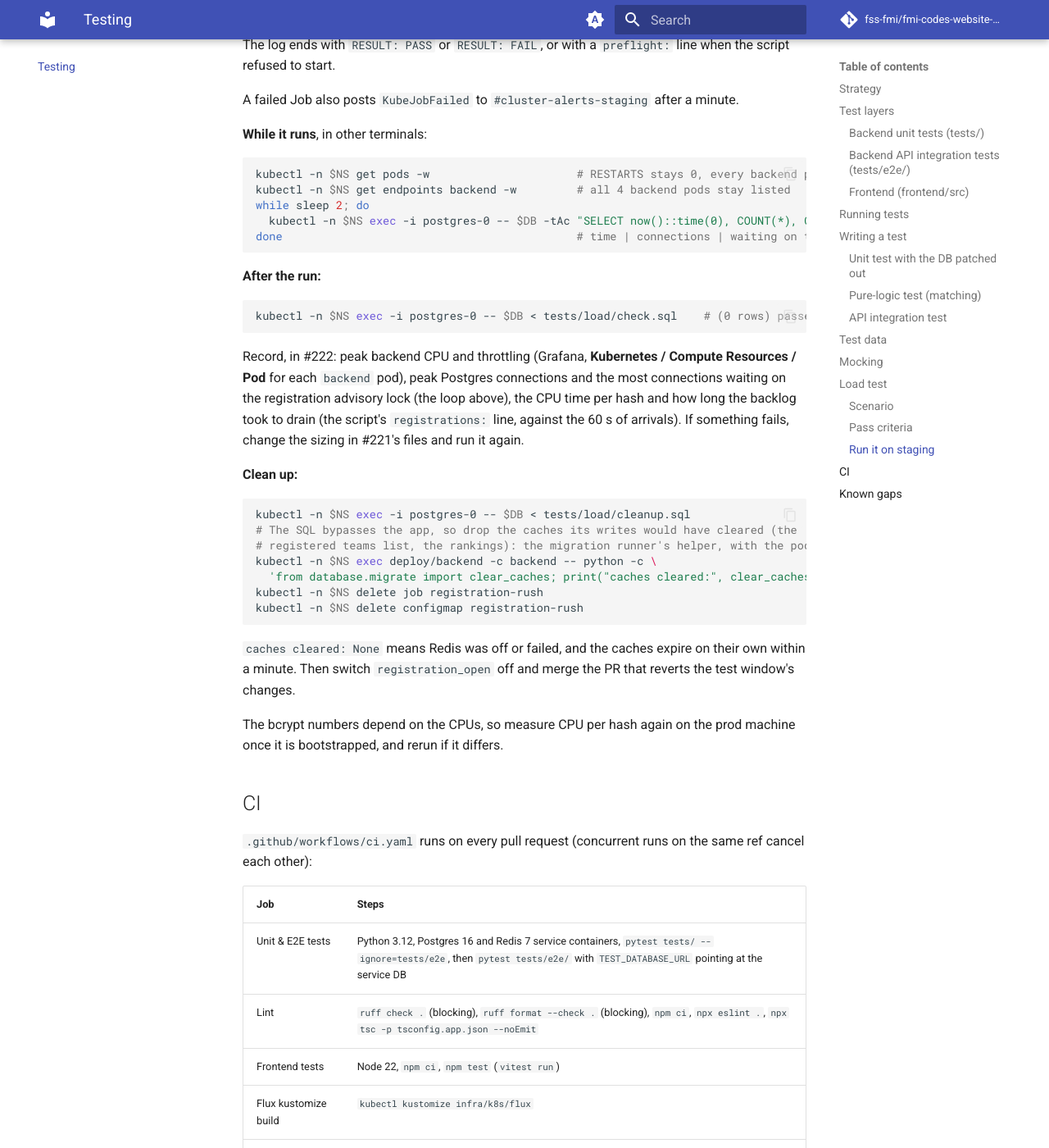
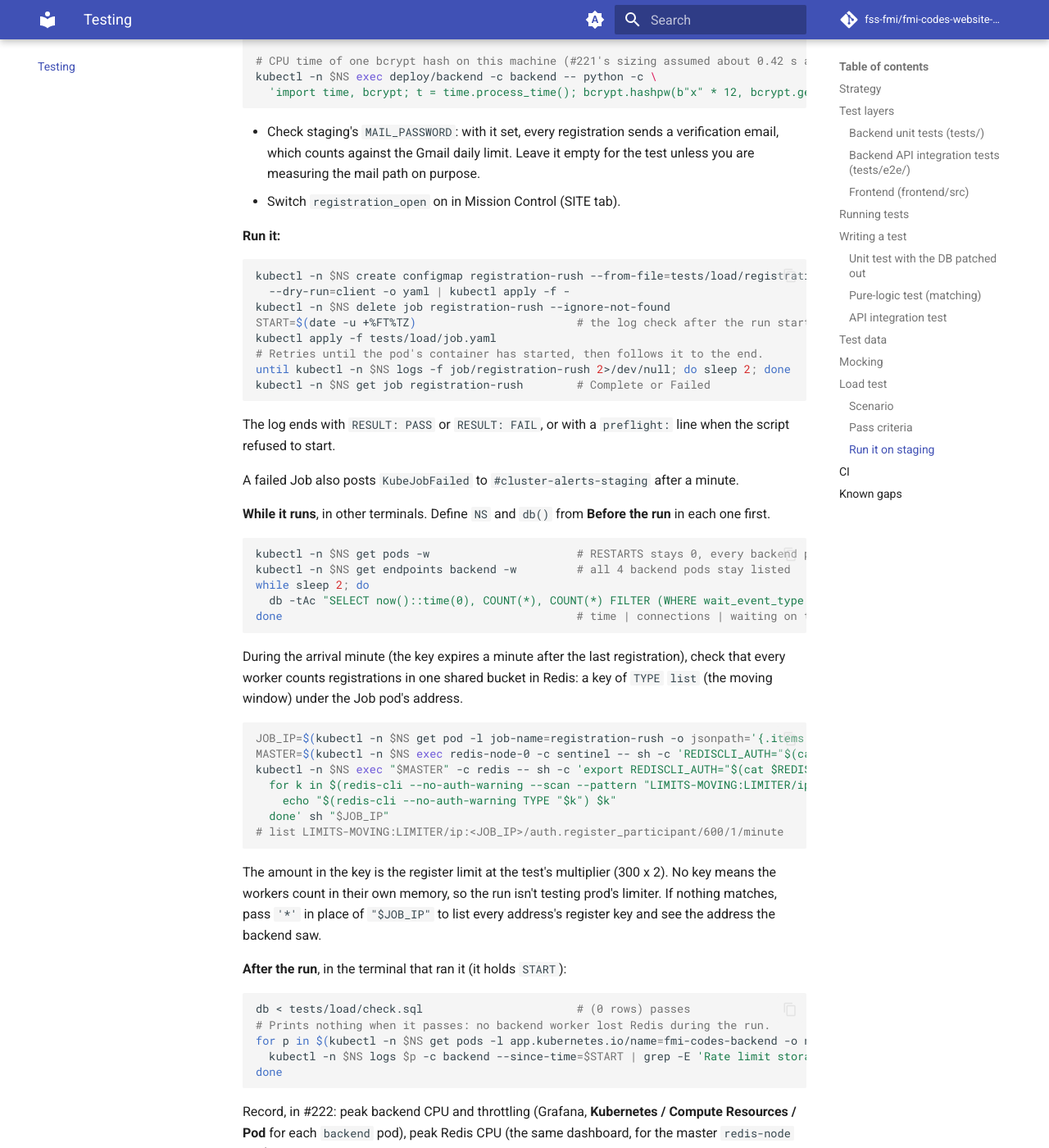
Before and after one commit to fss-fmi/fmi-codes-website-2026, an MkDocs documentation site: the page built from docs/testing.md, in a window 1280 px wide and 1400 px high, scrolled down 12957 px. Shown: the whole window at 82% size. Built offline with MkDocs 1.6.1 and Material for MkDocs 9.7.7, drawn with Linux system fonts in a browser that asks for light colours; comment, search, counter and statistics services are not loaded; some of the changed text lies outside the part shown.

Commit message:
docs: load-test runbook commands that work on staging (#222)
The psql lines in the "Load test" section fail with "fe_sendauth: no
password supplied": psql in the pod tries the socket without a password.
A db() function runs it over TCP with the pod's POSTGRES_PASSWORD, and
the runbook's \dt check gets the same form.

The run could also end in a false PASS when a worker loses Redis, since
the script only sees HTTP. Add a pass criterion and a log check after
the run for the limiter's and the breaker's "unreachable" lines, a check
during the run that the register limit is one list key in Redis under
the Job pod's address, a check before the run that the backend image
carries the limiter fix (#261), Redis CPU in the record list, and a note
to keep one WSL session open for the run.

Part of #222.

Co-Authored-By: Claude Opus 5.5 <noreply@anthropic.com>

````diff
--- a/docs/testing.md
+++ b/docs/testing.md
@@ -209,7 +209,8 @@ The script exits 0 only when all of these hold, 1 otherwise. It prints a table p
 
 - No 5xx, no 429, no request without a complete answer (the client waits 75 s, past the ingress's 60 s; a body cut off after its status line counts too) and no status other than the one the real client gets. A 201 or 200 without the token cookie fails the run as well. The SPA retries a 429 on login and register after its `Retry-After`; the script doesn't, since any 429 already fails the run.
 - Register p95 under 3 s and p99 under 10 s, exact percentiles over every registration, failed ones included (`--register-p95`, `--register-p99`).
-- No pod restarts and no pod dropped from the Service: check by hand (below).
+- No pod restarts and no pod dropped from the Service: check by hand (below). A restart also drops the old container's lines from the log check below.
+- No `Rate limit storage unreachable - falling back to in-memory storage` and no `Redis unreachable, so caching and token revocation are off` line in any backend pod's log during the run: check by hand (below). The script only sees HTTP. A worker that loses Redis keeps answering, with rate limits counted in its own memory and caching off, so without this check a Redis failure would end in a false PASS on a limiter prod doesn't run.
 - `check.sql` returns no rows: as many registered teams as active ones up to 18, queue positions 1 to n with no gaps, no team over 6 members, team status matching its active members, `participant_count` matching every participant on the team and every captain in their own team and only there.
 
 ### Run it on staging
@@ -220,14 +221,26 @@ The script exits 0 only when all of these hold, 1 otherwise. It prints a table p
 - Staging Postgres at prod's `max_connections = 250` and 2Gi (`overlays/staging/postgresql-values.yaml`), in the same PR, or `test_capacity_budget.py` fails (6 pods during a rollout x 4 workers x 8 + 10 = 202 against staging's 150). The running database only gets it from a re-run of `deploy-stateful.sh`, which restarts Postgres.
 - `RATELIMIT_MULTIPLIER: "2"` in `overlays/staging/backend-config-patch.yaml`. Register and login allow 300/min per address at prod's values ([ADR-014](adr/014-rate-limits-keyed-on-account-and-user.md)), so 500 registrations from one address in 60 s at `"1"` get 429s from the 301st on: the moving window counts every request accepted in the last minute, and all 500 arrive inside one. At `"2"` the ceiling is 600 in any minute and 500 never reach it. 2 is the lowest value that fits, so any other limit the scenario gets close to still trips. This doesn't test 500 real people behind one address at prod's limits: that relies on ADR-014's bet that no more than 300 register or log in from one address in a minute.
 
-**Before the run**, from the repo root on the cluster machine:
+**Keep one WSL session open for the whole run** when the cluster runs in WSL: once no session is open the VM stops, and its next boot restarts every pod, which breaks the run.
+
+**Before the run**, from the repo root on the cluster machine, on an up-to-date `main` (`git pull --ff-only`: the commands below read `tests/load/`):
 
 ```bash
 NS=fmi-codes-staging
-DB="psql -U fmi_app -d fmi_hackathon_2026_staging -v ON_ERROR_STOP=1"
+# psql in the pod needs the password over TCP; without -h it tries the socket and fails
+# with "fe_sendauth: no password supplied". Arguments pass through unchanged: db -c '...', db < file.
+db() { kubectl -n $NS exec -i postgres-0 -- sh -c 'PGPASSWORD="$POSTGRES_PASSWORD" exec psql -h 127.0.0.1 -U fmi_app -d fmi_hackathon_2026_staging -v ON_ERROR_STOP=1 "$@"' sh "$@"; }
+
+# The backend must run the limiter fix (#261), or a Redis blip in the rush answers 500 on the
+# requests already in flight. No "image has #261" line means stop: the image is older, or
+# #263 isn't merged yet (then the git log lookup prints nothing).
+kubectl -n $NS rollout status deploy/backend
+IMAGE=$(kubectl -n $NS get deploy backend -o jsonpath='{.spec.template.spec.containers[?(@.name=="backend")].image}')
+git fetch -q origin
+git merge-base --is-ancestor "$(git log origin/main --format=%H -1 --grep='(#263)$')" "${IMAGE##*-}" && echo "image has #261"
 
 # 0 teams: the cleanup would otherwise leave gaps in other teams' queue positions.
-kubectl -n $NS exec -i postgres-0 -- $DB -c 'SELECT COUNT(*) FROM teams'
+db -c 'SELECT COUNT(*) FROM teams'
 
 # CPU time of one bcrypt hash on this machine (#221's sizing assumed about 0.42 s at a pod's 500m limit).
 kubectl -n $NS exec deploy/backend -c backend -- python -c \
@@ -243,6 +256,7 @@ kubectl -n $NS exec deploy/backend -c backend -- python -c \
 kubectl -n $NS create configmap registration-rush --from-file=tests/load/registration_rush.py \
   --dry-run=client -o yaml | kubectl apply -f -
 kubectl -n $NS delete job registration-rush --ignore-not-found
+START=$(date -u +%FT%TZ)                        # the log check after the run starts here
 kubectl apply -f tests/load/job.yaml
 # Retries until the pod's container has started, then follows it to the end.
 until kubectl -n $NS logs -f job/registration-rush 2>/dev/null; do sleep 2; done
@@ -253,28 +267,46 @@ The log ends with `RESULT: PASS` or `RESULT: FAIL`, or with a `preflight:` line
 
 A failed Job also posts `KubeJobFailed` to `#cluster-alerts-staging` after a minute.
 
-**While it runs**, in other terminals:
+**While it runs**, in other terminals. Define `NS` and `db()` from **Before the run** in each one first.
 
 ```bash
 kubectl -n $NS get pods -w                      # RESTARTS stays 0, every backend pod stays 1/1
 kubectl -n $NS get endpoints backend -w         # all 4 backend pods stay listed
 while sleep 2; do
-  kubectl -n $NS exec -i postgres-0 -- $DB -tAc "SELECT now()::time(0), COUNT(*), COUNT(*) FILTER (WHERE wait_event_type = 'Lock' AND wait_event = 'advisory') FROM pg_stat_activity WHERE datname = current_database()"
+  db -tAc "SELECT now()::time(0), COUNT(*), COUNT(*) FILTER (WHERE wait_event_type = 'Lock' AND wait_event = 'advisory') FROM pg_stat_activity WHERE datname = current_database()"
 done                                            # time | connections | waiting on the advisory lock
 ```
 
-**After the run:**
+During the arrival minute (the key expires a minute after the last registration), check that every worker counts registrations in one shared bucket in Redis: a key of `TYPE` `list` (the moving window) under the Job pod's address.
 
 ```bash
-kubectl -n $NS exec -i postgres-0 -- $DB < tests/load/check.sql    # (0 rows) passes
+JOB_IP=$(kubectl -n $NS get pod -l job-name=registration-rush -o jsonpath='{.items[0].status.podIP}')
+MASTER=$(kubectl -n $NS exec redis-node-0 -c sentinel -- sh -c 'REDISCLI_AUTH="$(cat $REDIS_PASSWORD_FILE)" exec redis-cli -p 26379 --no-auth-warning SENTINEL get-master-addr-by-name mymaster' | head -1 | cut -d. -f1)
+kubectl -n $NS exec "$MASTER" -c redis -- sh -c 'export REDISCLI_AUTH="$(cat $REDIS_PASSWORD_FILE)"
+  for k in $(redis-cli --no-auth-warning --scan --pattern "LIMITS-MOVING:LIMITER/ip:$1/*register*"); do
+    echo "$(redis-cli --no-auth-warning TYPE "$k") $k"
+  done' sh "$JOB_IP"
+# list LIMITS-MOVING:LIMITER/ip:<JOB_IP>/auth.register_participant/600/1/minute
 ```
 
-Record, in #222: peak backend CPU and throttling (Grafana, **Kubernetes / Compute Resources / Pod** for each `backend` pod), peak Postgres connections and the most connections waiting on the registration advisory lock (the loop above), the CPU time per hash and how long the backlog took to drain (the script's `registrations:` line, against the 60 s of arrivals). If something fails, change the sizing in #221's files and run it again.
+The amount in the key is the register limit at the test's multiplier (300 x 2). No key means the workers count in their own memory, so the run isn't testing prod's limiter. If nothing matches, pass `'*'` in place of `"$JOB_IP"` to list every address's register key and see the address the backend saw.
+
+**After the run**, in the terminal that ran it (it holds `START`):
+
+```bash
+db < tests/load/check.sql                       # (0 rows) passes
+# Prints nothing when it passes: no backend worker lost Redis during the run.
+for p in $(kubectl -n $NS get pods -l app.kubernetes.io/name=fmi-codes-backend -o name); do
+  kubectl -n $NS logs $p -c backend --since-time=$START | grep -E 'Rate limit storage unreachable|Redis unreachable, so caching'
+done
+```
+
+Record, in #222: peak backend CPU and throttling (Grafana, **Kubernetes / Compute Resources / Pod** for each `backend` pod), peak Redis CPU (the same dashboard, for the master `redis-node` pod), peak Postgres connections and the most connections waiting on the registration advisory lock (the loop above), the CPU time per hash and how long the backlog took to drain (the script's `registrations:` line, against the 60 s of arrivals). If something fails, change the sizing in #221's files and run it again.
 
 **Clean up:**
 
 ```bash
-kubectl -n $NS exec -i postgres-0 -- $DB < tests/load/cleanup.sql
+db < tests/load/cleanup.sql
 # The SQL bypasses the app, so drop the caches its writes would have cleared (the
 # registered teams list, the rankings): the migration runner's helper, with the pod's Redis.
 kubectl -n $NS exec deploy/backend -c backend -- python -c \
````
Also changed, not shown: docs/runbook.md (+2 -1 lines).
